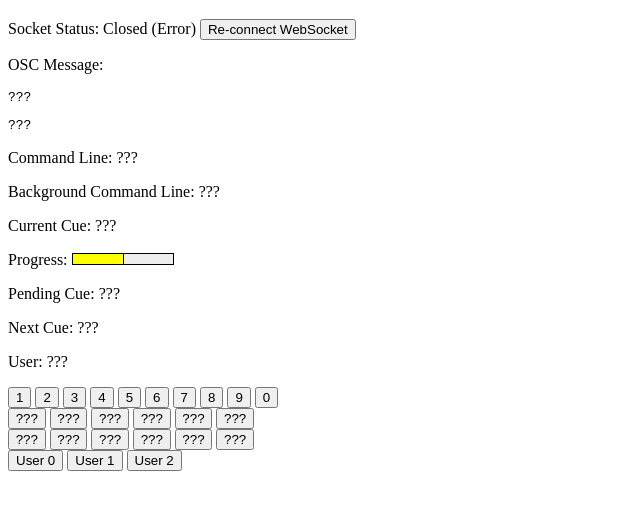
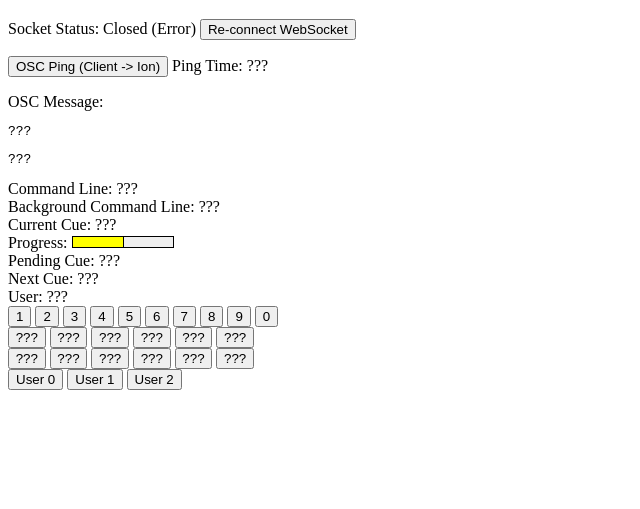
Before and after one commit to DaveThw/EosRemote, a website: page www/index.html in a window 1280 px wide. Shown: the part 61-570 px from the top of the page, without its empty margins (0-640 px from the left). Drawn offline with Linux system fonts and the light colour scheme.

Commit message:
Add OSC ping from webpage to Eos desk

```diff
--- a/www/index.html
+++ b/www/index.html
@@ -52,22 +52,27 @@ button {
     <span id="socketStatusStatus">???</span>
     <button onclick="connectWebSocket()">Re-connect WebSocket</button>
   </p>
+  <p>
+    <button onclick="sendIonPing()">OSC Ping (Client -> Ion)</button>
+    <span>Ping Time:</span>
+    <span id="pingTime">???</span>
+  </p>
  </div>
 
  <div id="messageArea">
-  <p id="messageLabel">OSC Message:</p>
+  <span id="messageLabel">OSC Message:</span>
   <pre id="address">???</pre>
   <pre id="args">???</pre>
  </div>
 
  <div>
-  <p>Command Line: <span data-osc-update-html="/eos/out/cmd">???</span></p>
-  <p>Background Command Line: <span data-osc-update-html="/eos/out/user/0/cmd">???</span></p>
-  <p>Current Cue: <span data-osc-update-html="/eos/out/active/cue/text">???</span></p>
-  <p>Progress: <span class="slider horizontal"><span data-osc-update-width="/eos/out/active/cue"></span></span></p>
-  <p>Pending Cue: <span data-osc-update-html="/eos/out/pending/cue/text">???</span></p>
-  <p>Next Cue: <span data-osc-update-html="/eos/out/pending/cue/text">???</span></p>
-  <p>User: <span data-osc-update-html="/eos/out/user">???</span></p>
+  Command Line: <span data-osc-update-html="/eos/out/cmd">???</span><br>
+  Background Command Line: <span data-osc-update-html="/eos/out/user/0/cmd">???</span><br>
+  Current Cue: <span data-osc-update-html="/eos/out/active/cue/text">???</span><br>
+  Progress: <span class="slider horizontal"><span data-osc-update-width="/eos/out/active/cue"></span></span><br>
+  Pending Cue: <span data-osc-update-html="/eos/out/pending/cue/text">???</span><br>
+  Next Cue: <span data-osc-update-html="/eos/out/pending/cue/text">???</span><br>
+  User: <span data-osc-update-html="/eos/out/user">???</span><br>
  </div>
 
  <div>
@@ -147,10 +152,8 @@ function connectWebSocket() {
     osc.socket.onmessage = function (event) {
       message = JSON.parse(event.data)[0];
       console.log('Message from server:', message);
-      console.log('message[0]:', message[0]);
       switch (message[0]) {
         case 'osc':
-          console.log('message[3]:', message[3]);
           osc.elements.address.innerHTML = message[3].address;
           osc.elements.args.innerHTML = JSON.stringify(message[3].args);
 
@@ -249,7 +252,22 @@ function scanOSCElements() {
       if ( osc.addresses[element.dataset.oscUpdateWidth] === undefined) osc.addresses[element.dataset.oscUpdateWidth] = [];
       osc.addresses[element.dataset.oscUpdateWidth].push({func: updateOSCElementWidth, element: element});
     });
+    if ( osc.addresses["/eos/out/ping"] === undefined) osc.addresses["/eos/out/ping"] = [];
+    osc.addresses["/eos/out/ping"].push({func: updatePingTime, element: document.getElementById("pingTime")});
     console.log('Found elements interested in the following OSC addresses:', osc.addresses);
+}
+
+
+function sendIonPing() {
+    var currentTime = new Date();
+    sendOSC( { address: "/eos/ping", args: ""+currentTime.getTime() } );
+}
+function updatePingTime(element, messageArgs) {
+    var currentTime = new Date();
+    console.log('Ping Sent Time:', messageArgs[0]);
+    console.log('Ping Received Time:', currentTime.getTime());
+    console.log('Ping Time:', (currentTime.getTime() - messageArgs[0]));
+    element.innerHTML = (currentTime.getTime() - messageArgs[0]) + "mS";
 }
 
  </script>
```
